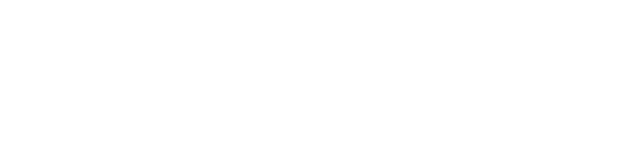
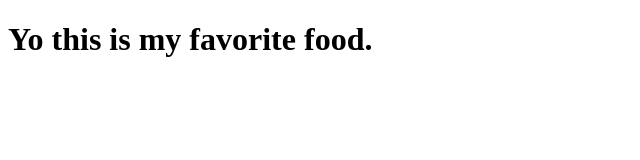
Before and after one commit to spacesuitdiver/project-1, a plain HTML site: page index.html in a window 1280 px wide. Shown: the whole page, without its empty margins (0-640 px from the left). Drawn offline with nearby package versions, Linux system fonts and the light colour scheme.

Commit message:
Added header.

```diff
--- a/index.html
+++ b/index.html
@@ -4,6 +4,7 @@
     <title>My Favorite Foods</title>
 </head>
 <body>
+    <h1>Yo this is my favorite food.</h1>
 
       <script src="https://cdnjs.cloudflare.com/ajax/libs/jquery/3.2.1/jquery.min.js"></script>
 </body>
```
